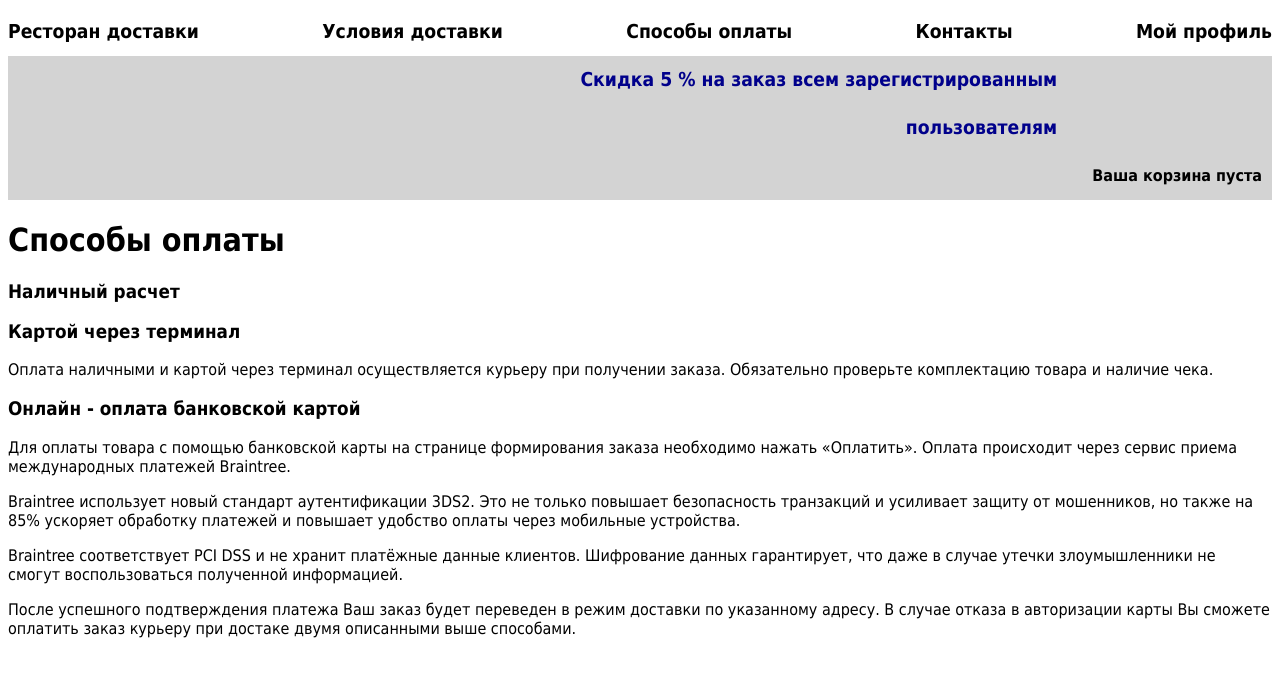
After one commit to KateKrechet/djangoProjectStore2, a Django app: page //type_of_pay/ in a window 1280 px wide. The commit adds this page. Shown: the top 677 px of the page. Run offline with Django 4.2, Linux system fonts and the light colour scheme.

Commit message:
information

```diff
--- a/djangoProjectStore/urls.py
+++ b/djangoProjectStore/urls.py
@@ -41,8 +41,8 @@ urlpatterns = [
          name='product_list_by_category'),
     path('<int:id>/<slug:slug>/', views.product_detail,
          name='product_detail'),
-
-
-
+    path('/delivery_terms/', views.delivery_terms, name='delivery_terms'),
+    path('/type_of_pay/', views.type_pay, name='type_pay'),
+    path('/contacts/', views.contacts, name='contacts'),
 
 ]
--- a/store/views.py
+++ b/store/views.py
@@ -12,6 +12,7 @@ from .tasks import *
 from django.urls import reverse
 import braintree
 import requests
+import folium
 
 
 # Create your views here.
@@ -35,6 +36,24 @@ def product_detail(request, id, slug):
     cart_product_form = CartAddProductForm()
     data = {'product': product, 'cart_product_form': cart_product_form}
     return render(request, 'store/product_detail.html', data)
+
+
+def delivery_terms(request):
+    return render(request, 'store/delivery_terms.html')
+
+
+def type_pay(request):
+    return render(request, 'store/type_of_pay.html')
+
+
+def contacts(request):
+    map = folium.Map(
+        location=[64.6863136, 97.7453061],  # широта и долгота России
+        zoom_start=4,
+        tiles='Stamen Terrain'
+    )
+    data = {'map': map}
+    return render(request, 'store/contacts.html',data)
 
 
 # регистрация пользователя
--- a/templates/index.html
+++ b/templates/index.html
@@ -17,6 +17,9 @@
 <body>
 <div class="menu">
     <a href="/">Ресторан доставки</a>
+    <a href="{% url "delivery_terms" %}">Условия доставки</a>
+    <a href="{% url "type_pay" %}">Способы оплаты</a>
+    <a href="{% url "contacts" %}">Контакты</a>
     {% if not user.username %}
         <a href="{% url 'login' %}">Мой профиль</a>
     {% else %}
--- /dev/null
+++ b/templates/store/type_of_pay.html
@@ -0,0 +1,29 @@
+{% extends "index.html" %}
+{% load static %}
+{% block title %}
+    Способы оплаты
+{% endblock %}
+
+{% block content %}
+    <div class="cart">
+        <h1>Способы оплаты</h1>
+        <h3>Наличный расчет</h3>
+        <h3>Картой через терминал</h3>
+        <p>Оплата наличными и картой через терминал осуществляется курьеру при получении заказа. Обязательно проверьте
+            комплектацию товара и наличие чека.</p>
+        <h3>Онлайн - оплата банковской картой</h3>
+        <p>Для оплаты товара с помощью банковской карты на странице формирования заказа необходимо нажать «Оплатить».
+            Оплата происходит через сервис приема международных платежей Braintree.</p>
+        <p>Braintree использует новый стандарт аутентификации 3DS2. Это не только повышает безопасность транзакций и
+            усиливает защиту от мошенников, но также на 85% ускоряет обработку платежей и повышает удобство оплаты через
+            мобильные устройства.</p>
+        <p>Braintree соответствует PCI DSS и не хранит платёжные данные клиентов. Шифрование данных гарантирует, что
+            даже в случае утечки злоумышленники не смогут воспользоваться полученной информацией.</p>
+
+        <p> После успешного подтверждения платежа Ваш
+            заказ будет переведен в режим доставки по указанному адресу. В случае отказа в авторизации карты Вы сможете
+            оплатить заказ курьеру при достаке двумя описанными выше способами. </p>
+
+    </div>
+
+{% endblock %}
```
Also changed, not shown: templates/store/contacts.html (added, +20 -0 lines), templates/store/delivery_terms.html (added, +27 -0 lines), db.sqlite3.
